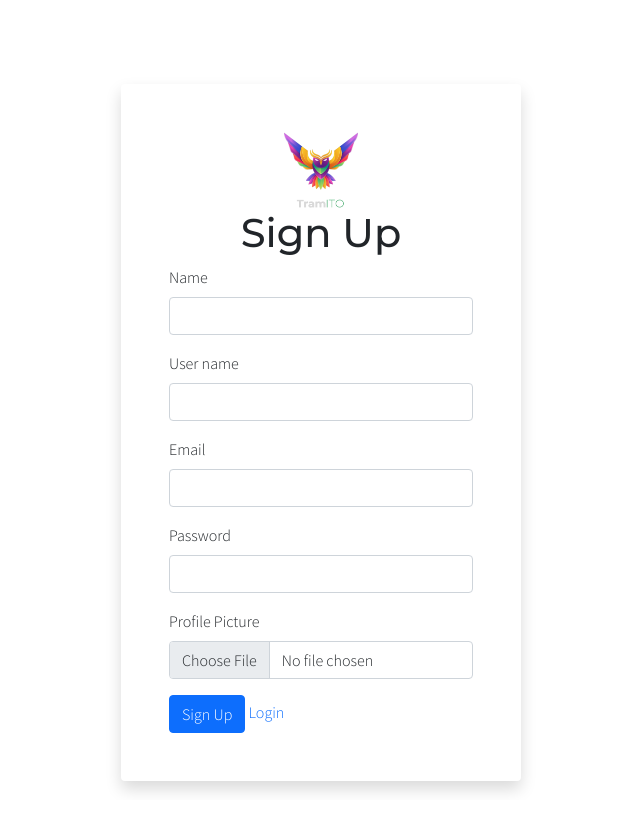
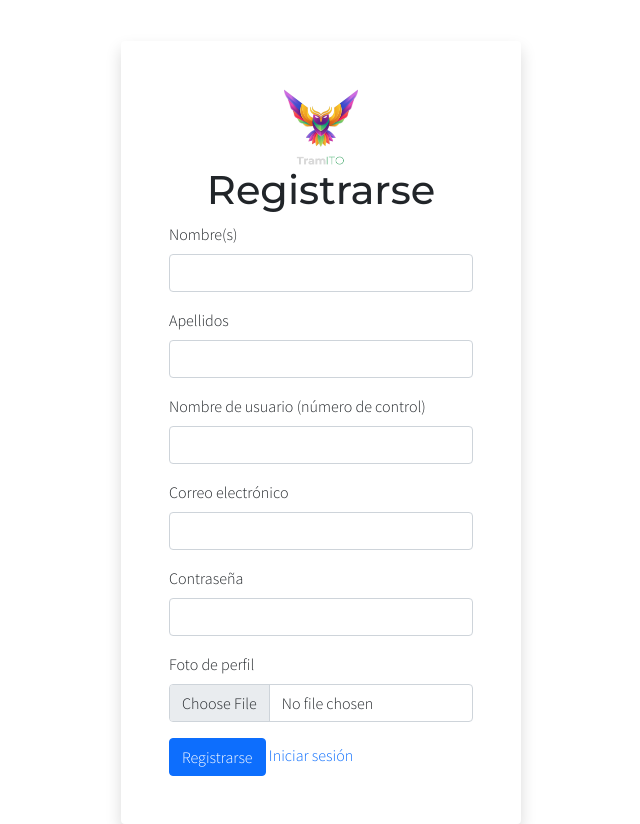
Before and after one commit to dianaps/TramITO, a PHP site: page /signup.php in a window 1280 px wide. Shown: the whole page, without its empty margins (319-959 px from the left). Before the commit the page ends 792 px from the top, so only its background shows below. Run offline with PHP 8.4, Linux system fonts and the light colour scheme.

Commit message:
Add fields in signup.php for Student data

```diff
--- a/signup.php
+++ b/signup.php
@@ -9,7 +9,7 @@ if (!isset($_SESSION['username'])) {
 <head>
 	<meta charset="UTF-8">
 	<meta name="viewport" content="width=device-width, initial-scale=1.0">
-	<title>TramITO - Sign Up</title>
+	<title>TramITO - Registrarse</title>
 	<link href="https://cdn.jsdelivr.net/npm/bootstrap@5.0.1/dist/css/bootstrap.min.css" rel="stylesheet" integrity="sha384-+0n0xVW2eSR5OomGNYDnhzAbDsOXxcvSN1TPprVMTNDbiYZCxYbOOl7+AMvyTG2x" crossorigin="anonymous">
 	<link rel="stylesheet"
 	      href="css/style.css">
@@ -32,7 +32,7 @@ if (!isset($_SESSION['username'])) {
 	 		     class="w-25">
 	 		<h3 class="display-4 fs-1
 	 		           text-center">
-	 			       Sign Up</h3>
+	 			       Registrarse</h3>
 	 		</div>
 
 	 		<?php if (isset($_GET['error'])) {?>
@@ -45,6 +45,12 @@ if (!isset($_SESSION['username'])) {
   $name = $_GET['name'];
  } else {
   $name = '';
+ }
+
+ if (isset($_GET['last_name'])) {
+  $last_name = $_GET['last_name'];
+ } else {
+  $last_name = '';
  }
 
  if (isset($_GET['username'])) {
@@ -63,7 +69,7 @@ if (!isset($_SESSION['username'])) {
 
 	 	  <div class="mb-3">
 		    <label class="form-label">
-		           Name</label>
+		           Nombre(s)</label>
 		    <input type="text"
 		           name="name"
 		           value="<?=$name?>"
@@ -72,16 +78,26 @@ if (!isset($_SESSION['username'])) {
 
 		  <div class="mb-3">
 		    <label class="form-label">
-		           User name</label>
+		           Apellidos</label>
 		    <input type="text"
-		           class="form-control"
-		           value="<?=$username?>"
-		           name="username">
+		           name="last_name"
+		           value="<?=$last_name?>"
+		           class="form-control">
 		  </div>
 
 		  <div class="mb-3">
 		    <label class="form-label">
-		           Email</label>
+		           Nombre de usuario (número de control)</label>
+		    <input type="number"
+		           class="form-control"
+		           value="<?=$username?>"
+		           name="username"
+				   pattern="[0-9]{8}">
+		  </div>
+
+		  <div class="mb-3">
+		    <label class="form-label">
+		           Correo electrónico</label>
 		    <input type="email"
 		           class="form-control"
 		           value="<?=$email?>"
@@ -91,7 +107,7 @@ if (!isset($_SESSION['username'])) {
 
 		  <div class="mb-3">
 		    <label class="form-label">
-		           Password</label>
+		           Contraseña</label>
 		    <input type="password"
 		           class="form-control"
 		           name="password">
@@ -99,7 +115,7 @@ if (!isset($_SESSION['username'])) {
 
 		  <div class="mb-3">
 		    <label class="form-label">
-		           Profile Picture</label>
+		           Foto de perfil</label>
 		    <input type="file"
 		           class="form-control"
 		           name="pp">
@@ -107,8 +123,8 @@ if (!isset($_SESSION['username'])) {
 
 		  <button type="submit"
 		          class="btn btn-primary">
-		          Sign Up</button>
-		  <a href="index.php">Login</a>
+		          Registrarse</button>
+		  <a href="index.php">Iniciar sesión</a>
 		</form>
 	 </div>
 </body>
```
